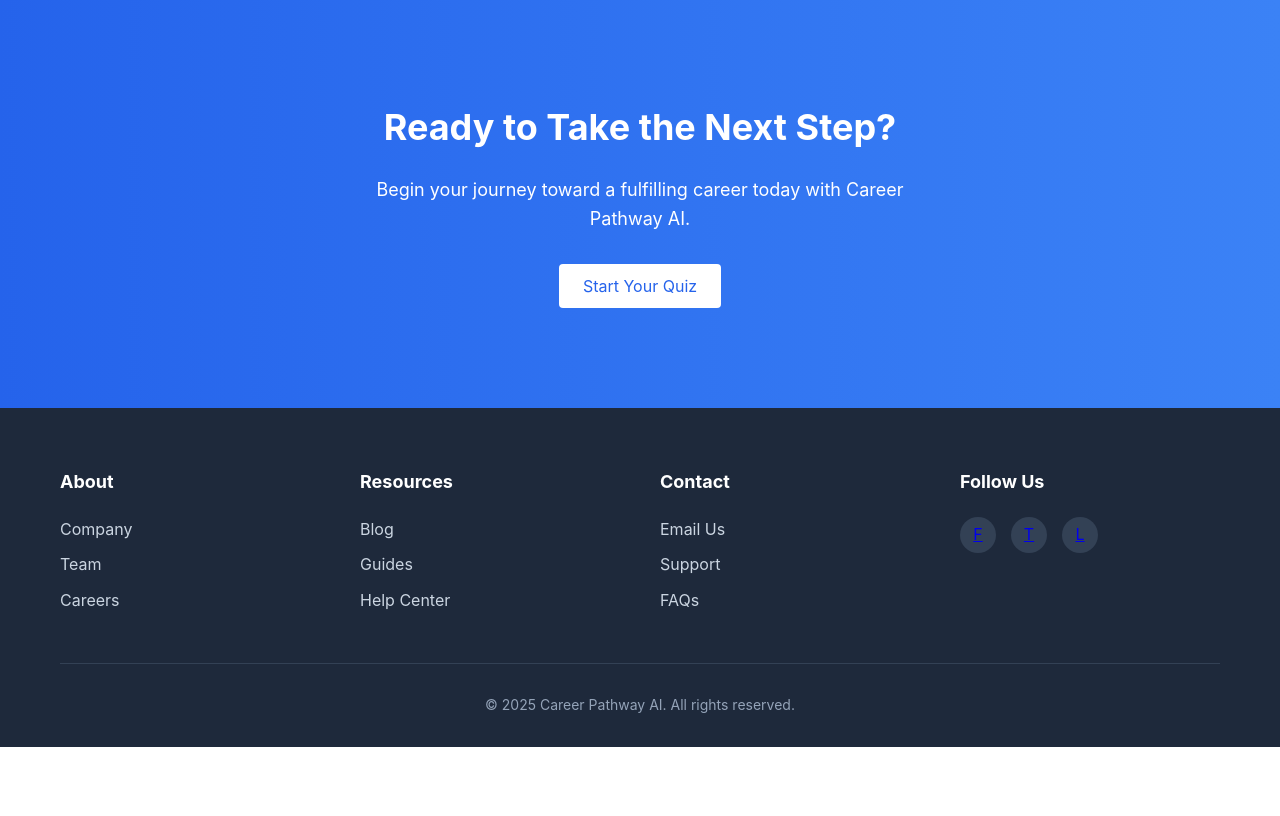
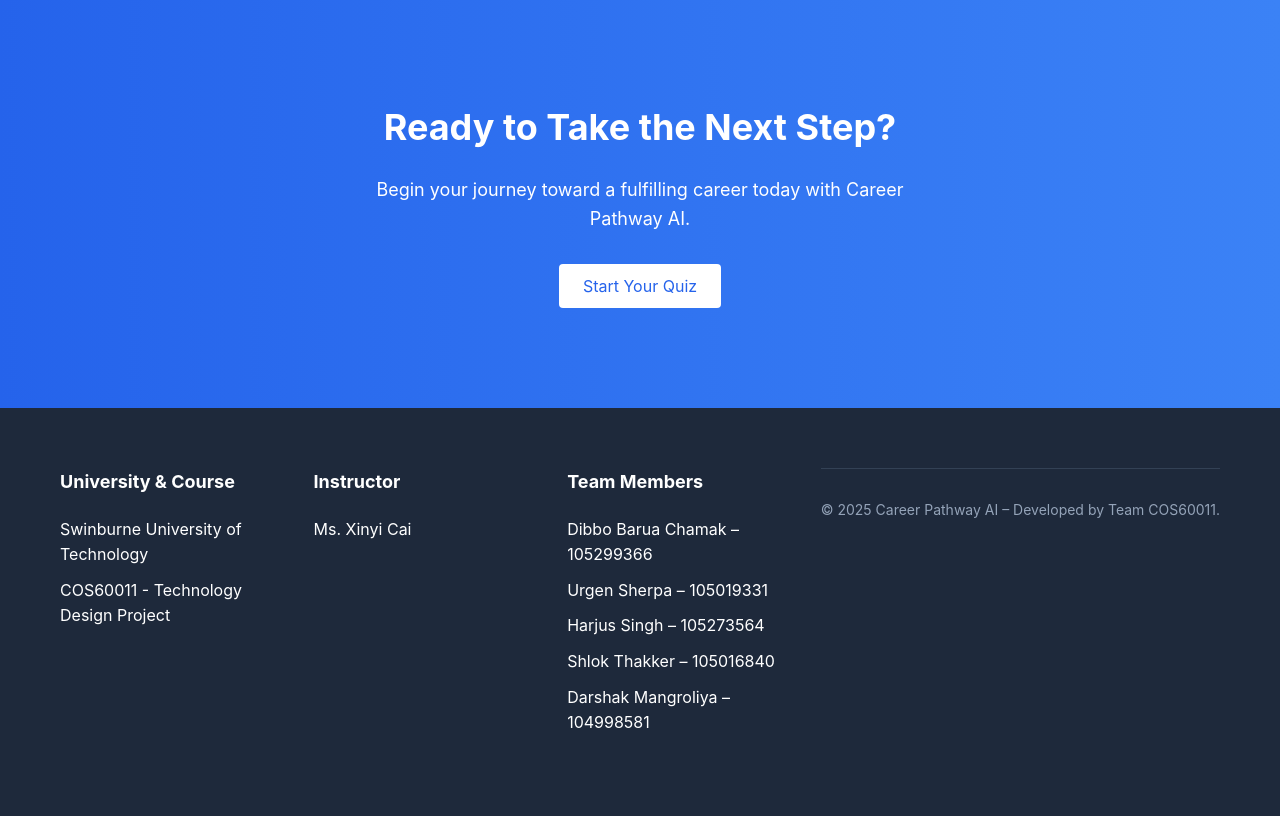
Before and after one commit to D30k/AI-Career-Path-UI, a Flask app: page / in a window 1280 px wide. Shown: the part 2605-3421 px from the top of the page. Before the commit the page ends 3352 px from the top, so only its background shows below. Run offline with Flask 3, Linux system fonts and the light colour scheme; a user stored in the database is signed in.

Commit message:
footer change

```diff
--- a/templates/index.html
+++ b/templates/index.html
@@ -1026,42 +1026,33 @@
     <div class="container">
         <div class="footer-content">
             <div class="footer-column">
-                    <h4>About</h4>
+                <h4>University & Course</h4>
                 <ul class="footer-links">
-                        <li><a href="#">Company</a></li>
-                        <li><a href="#">Team</a></li>
-                        <li><a href="#">Careers</a></li>
+                    <li>Swinburne University of Technology</li>
+                    <li>COS60011 - Technology Design Project</li>
                 </ul>
             </div>
             <div class="footer-column">
-                    <h4>Resources</h4>
+                <h4>Instructor</h4>
                 <ul class="footer-links">
-                        <li><a href="#">Blog</a></li>
-                        <li><a href="#">Guides</a></li>
-                        <li><a href="#">Help Center</a></li>
+                    <li>Ms. Xinyi Cai</li>
                 </ul>
             </div>
             <div class="footer-column">
-                    <h4>Contact</h4>
+                <h4>Team Members</h4>
                 <ul class="footer-links">
-                        <li><a href="#">Email Us</a></li>
-                        <li><a href="#">Support</a></li>
-                        <li><a href="#">FAQs</a></li>
+                    <li>Dibbo Barua Chamak – 105299366</li>
+                    <li>Urgen Sherpa – 105019331</li>
+                    <li>Harjus Singh – 105273564</li>
+                    <li>Shlok Thakker – 105016840</li>
+                    <li>Darshak Mangroliya – 104998581</li>
                 </ul>
             </div>
-                <div class="footer-column">
-                    <h4>Follow Us</h4>
-                    <div class="footer-social">
-                        <a href="#" class="social-icon">F</a>
-                        <a href="#" class="social-icon">T</a>
-                        <a href="#" class="social-icon">L</a>
-                    </div>
-                </div>
-            </div>
         <div class="footer-bottom">
-                &copy; 2025 Career Pathway AI. All rights reserved.
+            &copy; 2025 Career Pathway AI – Developed by Team COS60011.
         </div>
     </div>
 </footer>
+
 </body>
 </html>
```
Lines whose indentation alone changed are shown as unchanged.
